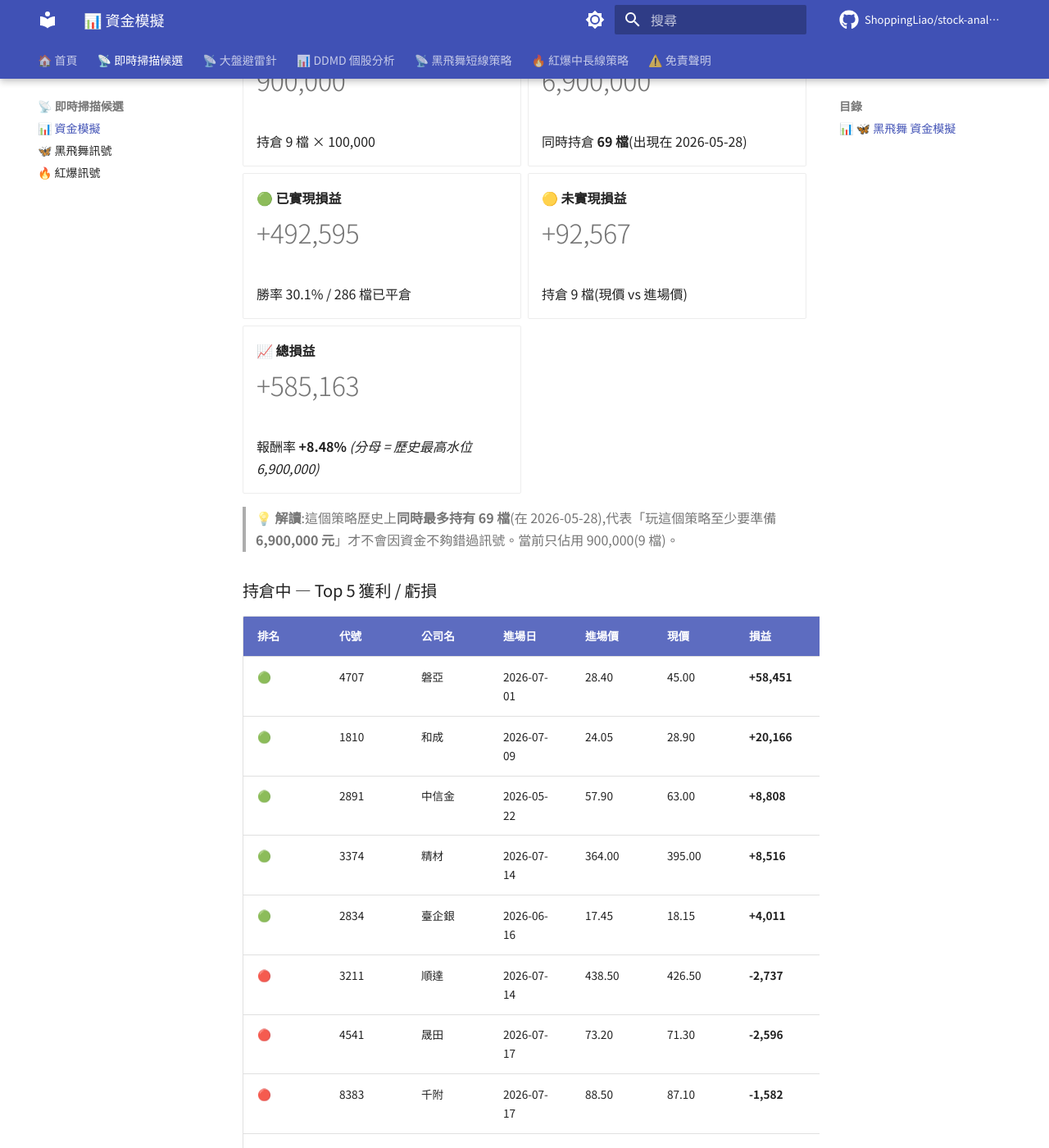
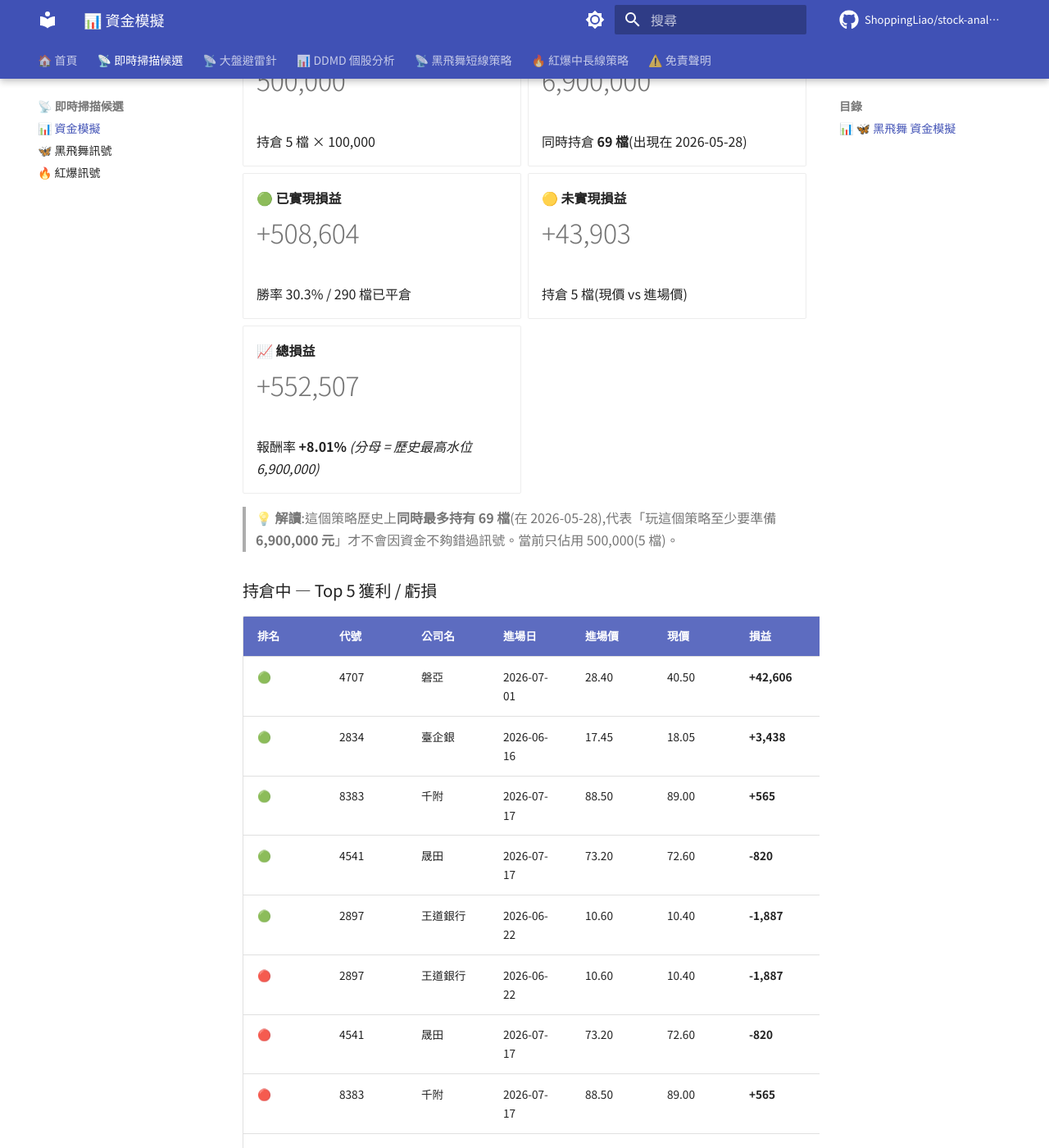
Before and after one commit to ShoppingLiao/stock-analysis-public, an MkDocs documentation site: the page built from docs/signals_capital.md, in a window 1280 px wide and 1400 px high, scrolled down 545 px. Shown: the whole window at 82% size. Built offline with MkDocs 1.6.1 and Material for MkDocs 9.7.7, drawn with Linux system fonts in a browser that asks for light colours; comment, search, counter and statistics services are not loaded; some of the changed text lies outside the part shown.

Commit message:
docs(signals): update BB + RB + capital (2026-07-17)

```diff
--- a/docs/signals_capital.md
+++ b/docs/signals_capital.md
@@ -17,9 +17,9 @@
 
 -   **💼 當前資金水位**
 
-    # 900,000
+    # 500,000
 
-    持倉 9 檔 × 100,000
+    持倉 5 檔 × 100,000
 
 -   **🌊 歷史最高水位**
 
@@ -29,40 +29,40 @@
 
 -   **🟢 已實現損益**
 
-    # +492,595
+    # +508,604
 
-    勝率 30.1% / 286 檔已平倉
+    勝率 30.3% / 290 檔已平倉
 
 -   **🟡 未實現損益**
 
-    # +92,567
+    # +43,903
 
-    持倉 9 檔(現價 vs 進場價)
+    持倉 5 檔(現價 vs 進場價)
 
 -   **📈 總損益**
 
-    # +585,163
+    # +552,507
 
-    報酬率 **+8.48%** _(分母 = 歷史最高水位 6,900,000)_
+    報酬率 **+8.01%** _(分母 = 歷史最高水位 6,900,000)_
 
 </div>
 
-> **💡 解讀**:這個策略歷史上**同時最多持有 69 檔**(在 2026-05-28),代表「玩這個策略至少要準備 **6,900,000 元**」才不會因資金不夠錯過訊號。當前只佔用 900,000(9 檔)。
+> **💡 解讀**:這個策略歷史上**同時最多持有 69 檔**(在 2026-05-28),代表「玩這個策略至少要準備 **6,900,000 元**」才不會因資金不夠錯過訊號。當前只佔用 500,000(5 檔)。
 
 ### 持倉中 — Top 5 獲利 / 虧損
 
 | 排名 | 代號 | 公司名 | 進場日 | 進場價 | 現價 | 損益 | 損益% |
 |------|------|--------|--------|--------|------|------|-------|
-| 🟢 | 4707 | 磐亞 | 2026-07-01 | 28.40 | 45.00 | **+58,451** | **+58.45%** |
-| 🟢 | 1810 | 和成 | 2026-07-09 | 24.05 | 28.90 | **+20,166** | **+20.17%** |
-| 🟢 | 2891 | 中信金 | 2026-05-22 | 57.90 | 63.00 | **+8,808** | **+8.81%** |
-| 🟢 | 3374 | 精材 | 2026-07-14 | 364.00 | 395.00 | **+8,516** | **+8.52%** |
-| 🟢 | 2834 | 臺企銀 | 2026-06-16 | 17.45 | 18.15 | **+4,011** | **+4.01%** |
-| 🔴 | 3211 | 順達 | 2026-07-14 | 438.50 | 426.50 | **-2,737** | **-2.74%** |
-| 🔴 | 4541 | 晟田 | 2026-07-17 | 73.20 | 71.30 | **-2,596** | **-2.60%** |
-| 🔴 | 8383 | 千附 | 2026-07-17 | 88.50 | 87.10 | **-1,582** | **-1.58%** |
-| 🔴 | 2897 | 王道銀行 | 2026-06-22 | 10.60 | 10.55 | **-472** | **-0.47%** |
-| 🔴 | 2834 | 臺企銀 | 2026-06-16 | 17.45 | 18.15 | **+4,011** | **+4.01%** |
+| 🟢 | 4707 | 磐亞 | 2026-07-01 | 28.40 | 40.50 | **+42,606** | **+42.61%** |
+| 🟢 | 2834 | 臺企銀 | 2026-06-16 | 17.45 | 18.05 | **+3,438** | **+3.44%** |
+| 🟢 | 8383 | 千附 | 2026-07-17 | 88.50 | 89.00 | **+565** | **+0.56%** |
+| 🟢 | 4541 | 晟田 | 2026-07-17 | 73.20 | 72.60 | **-820** | **-0.82%** |
+| 🟢 | 2897 | 王道銀行 | 2026-06-22 | 10.60 | 10.40 | **-1,887** | **-1.89%** |
+| 🔴 | 2897 | 王道銀行 | 2026-06-22 | 10.60 | 10.40 | **-1,887** | **-1.89%** |
+| 🔴 | 4541 | 晟田 | 2026-07-17 | 73.20 | 72.60 | **-820** | **-0.82%** |
+| 🔴 | 8383 | 千附 | 2026-07-17 | 88.50 | 89.00 | **+565** | **+0.56%** |
+| 🔴 | 2834 | 臺企銀 | 2026-06-16 | 17.45 | 18.05 | **+3,438** | **+3.44%** |
+| 🔴 | 4707 | 磐亞 | 2026-07-01 | 28.40 | 40.50 | **+42,606** | **+42.61%** |
 
 !!! info "⚠️ 資金模擬說明"
     每檔固定投入 **100,000 元**(教育性質,實際操作會依 TDMD 評分動態調整部位)。
@@ -97,15 +97,15 @@
 
 -   **🟡 未實現損益**
 
-    # +2,017,318
+    # +1,004,980
 
     持倉 119 檔(現價 vs 進場價)
 
 -   **📈 總損益**
 
-    # +1,688,993
+    # +676,655
 
-    報酬率 **+10.62%** _(分母 = 歷史最高水位 15,900,000)_
+    報酬率 **+4.26%** _(分母 = 歷史最高水位 15,900,000)_
 
 </div>
 
@@ -115,16 +115,16 @@
 
 | 排名 | 代號 | 公司名 | 進場日 | 進場價 | 現價 | 損益 | 損益% |
 |------|------|--------|--------|--------|------|------|-------|
-| 🟢 | 6182 | 合晶 | 2026-05-08 | 56.90 | 166.00 | **+191,740** | **+191.74%** |
-| 🟢 | 2061 | 風青 | 2026-05-22 | 26.65 | 63.00 | **+136,398** | **+136.40%** |
-| 🟢 | 4707 | 磐亞 | 2026-06-03 | 19.80 | 45.00 | **+127,273** | **+127.27%** |
-| 🟢 | 6834 | 天二科技 | 2026-05-08 | 48.10 | 107.00 | **+122,453** | **+122.45%** |
-| 🟢 | 8261 | 富鼎 | 2026-05-14 | 136.00 | 278.50 | **+104,779** | **+104.78%** |
-| 🔴 | 3675 | 德微 | 2026-06-24 | 422.00 | 317.00 | **-24,882** | **-24.88%** |
-| 🔴 | 3060 | 銘異 | 2026-06-22 | 41.65 | 32.25 | **-22,569** | **-22.57%** |
-| 🔴 | 2399 | 映泰 | 2026-06-17 | 51.90 | 40.65 | **-21,676** | **-21.68%** |
-| 🔴 | 6129 | 普誠 | 2026-07-06 | 20.85 | 16.65 | **-20,144** | **-20.14%** |
-| 🔴 | 3066 | 李洲 | 2026-07-07 | 30.20 | 24.20 | **-19,868** | **-19.87%** |
+| 🟢 | 6182 | 合晶 | 2026-05-08 | 56.90 | 149.50 | **+162,742** | **+162.74%** |
+| 🟢 | 2061 | 風青 | 2026-05-22 | 26.65 | 56.70 | **+112,758** | **+112.76%** |
+| 🟢 | 4707 | 磐亞 | 2026-06-03 | 19.80 | 40.50 | **+104,545** | **+104.55%** |
+| 🟢 | 6834 | 天二科技 | 2026-05-08 | 48.10 | 96.30 | **+100,208** | **+100.21%** |
+| 🟢 | 8261 | 富鼎 | 2026-05-14 | 136.00 | 251.00 | **+84,559** | **+84.56%** |
+| 🔴 | 3675 | 德微 | 2026-06-24 | 422.00 | 285.50 | **-32,346** | **-32.35%** |
+| 🔴 | 3060 | 銘異 | 2026-06-22 | 41.65 | 29.45 | **-29,292** | **-29.29%** |
+| 🔴 | 2399 | 映泰 | 2026-06-17 | 51.90 | 37.30 | **-28,131** | **-28.13%** |
+| 🔴 | 3066 | 李洲 | 2026-07-07 | 30.20 | 22.20 | **-26,490** | **-26.49%** |
+| 🔴 | 6129 | 普誠 | 2026-07-06 | 20.85 | 15.35 | **-26,379** | **-26.38%** |
 
 !!! info "⚠️ 資金模擬說明"
     每檔固定投入 **100,000 元**(教育性質,實際操作會依 TDMD 評分動態調整部位)。
@@ -139,9 +139,9 @@
 
 -   **💼 當前資金水位**
 
-    # 12,800,000
+    # 12,400,000
 
-    BB 900,000 + RB 11,900,000
+    BB 500,000 + RB 11,900,000
 
 -   **🌊 兩策略歷史最高水位**
 
@@ -151,21 +151,21 @@
 
 -   **🟢 已實現損益**
 
-    # +164,270
+    # +180,279
 
-    BB +492,595 + RB -328,325
+    BB +508,604 + RB -328,325
 
 -   **🟡 未實現損益**
 
-    # +2,109,886
+    # +1,048,882
 
-    BB +92,567 + RB +2,017,318
+    BB +43,903 + RB +1,004,980
 
 -   **📈 總損益**
 
-    # +2,274,156
+    # +1,229,162
 
-    報酬率 **+9.97%** _(分母 = 兩策略歷史最高水位)_
+    報酬率 **+5.39%** _(分母 = 兩策略歷史最高水位)_
 
 </div>
 
```
Also changed, not shown: docs/signals_black_butterfly.md (+32 -37 lines).
